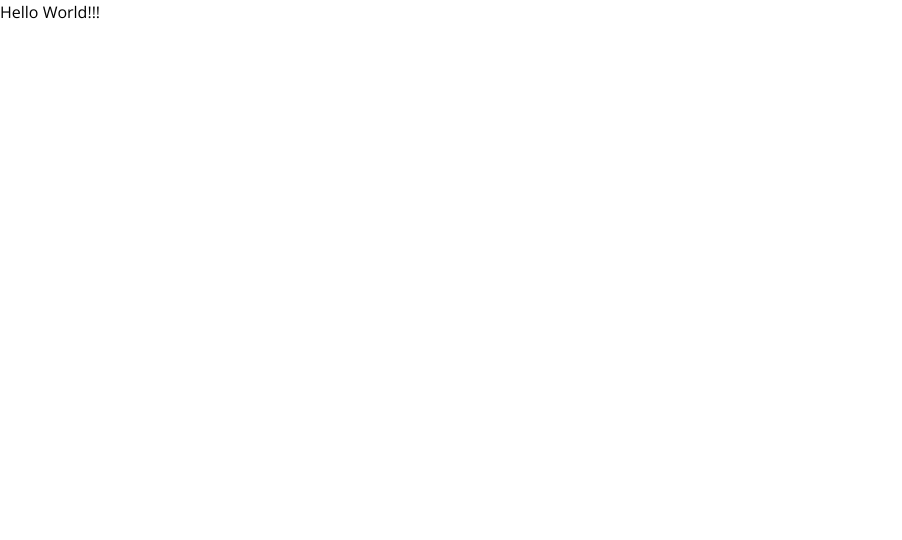
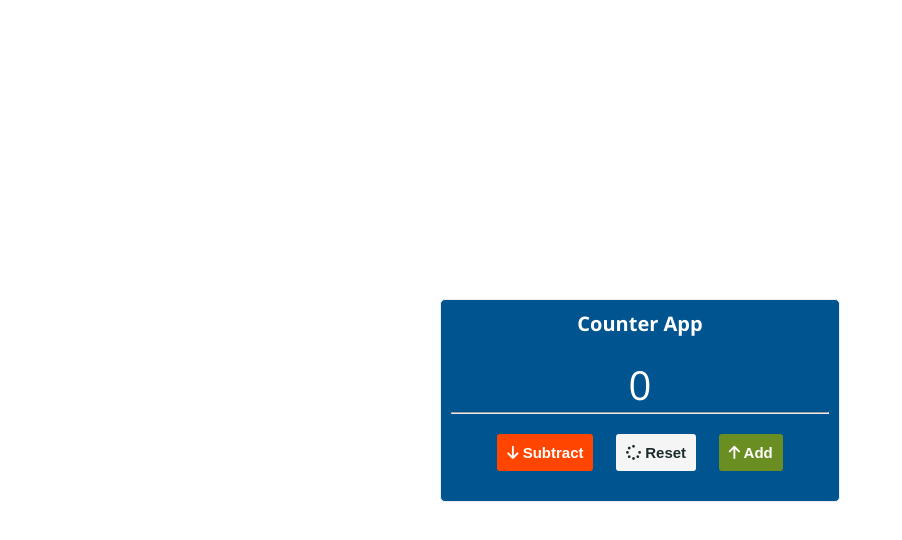
Before and after one commit to moroz23moroz/---1.-Counter-App, a plain HTML site: page index.html in a window 1280 px wide. Shown: the whole page, without its empty margins (0-902 px from the left). Drawn offline with nearby package versions, Linux system fonts and the light colour scheme.

Commit message:
add styles

```diff
--- a/index.html
+++ b/index.html
@@ -3,7 +3,7 @@
   <head>
     <meta charset="UTF-8" />
     <meta name="viewport" content="width=device-width, initial-scale=1.0" />
-    <title>Document</title>
+    <title>Counter App</title>
     <script
       src="https://kit.fontawesome.com/1935d064dd.js"
       crossorigin="anonymous"
@@ -11,7 +11,27 @@
     <link rel="stylesheet" href="styles.css" />
   </head>
   <body>
-    <p>Hello World!!!</p>
+    <div class="container">
+      <div class="counter-div">
+        <h1>Counter App</h1>
+        <span class="count">0</span>
+        <hr />
+        <div class="buttons">
+          <button class="subtract">
+            <i class="fas fa-arrow-down"></i>
+            Subtract
+          </button>
+          <button class="reset">
+            <i class="fas fa-spinner"></i>
+            Reset
+          </button>
+          <button class="add">
+            <i class="fas fa-arrow-up"></i>
+            Add
+          </button>
+        </div>
+      </div>
+    </div>
 
     <script src="script.js"></script>
   </body>
--- a/styles.css
+++ b/styles.css
@@ -38,4 +38,51 @@ img {
   max-width: 900px;
   margin: 0 auto;
   padding: 0 20px;
+  display: flex;
+  justify-content: center;
+  align-items: center;
+  height: 100vh;
 }
+
+.counter-div {
+  width: 40rem;
+  border: 1px solid var(--grey);
+  padding: 1rem;
+  background-color: var(--light-blue);
+  color: var(--white);
+  text-align: center;
+  border-radius: 5px;
+}
+
+.counter-div > * {
+  margin-bottom: 2rem;
+}
+
+.count {
+  font-size: 4rem;
+}
+
+.buttons button {
+  padding: 1rem;
+  margin: 0 1rem;
+  font-size: 1.5rem;
+  color: var(--white);
+  font-weight: 700;
+  border: none;
+  outline: none;
+  border-radius: 3px;
+  cursor: pointer;
+}
+
+button.subtract {
+  background-color: orangered;
+}
+
+button.reset {
+  background-color: whitesmoke;
+  color: var(--black);
+}
+
+button.add {
+  background-color: olivedrab;
+}
```
